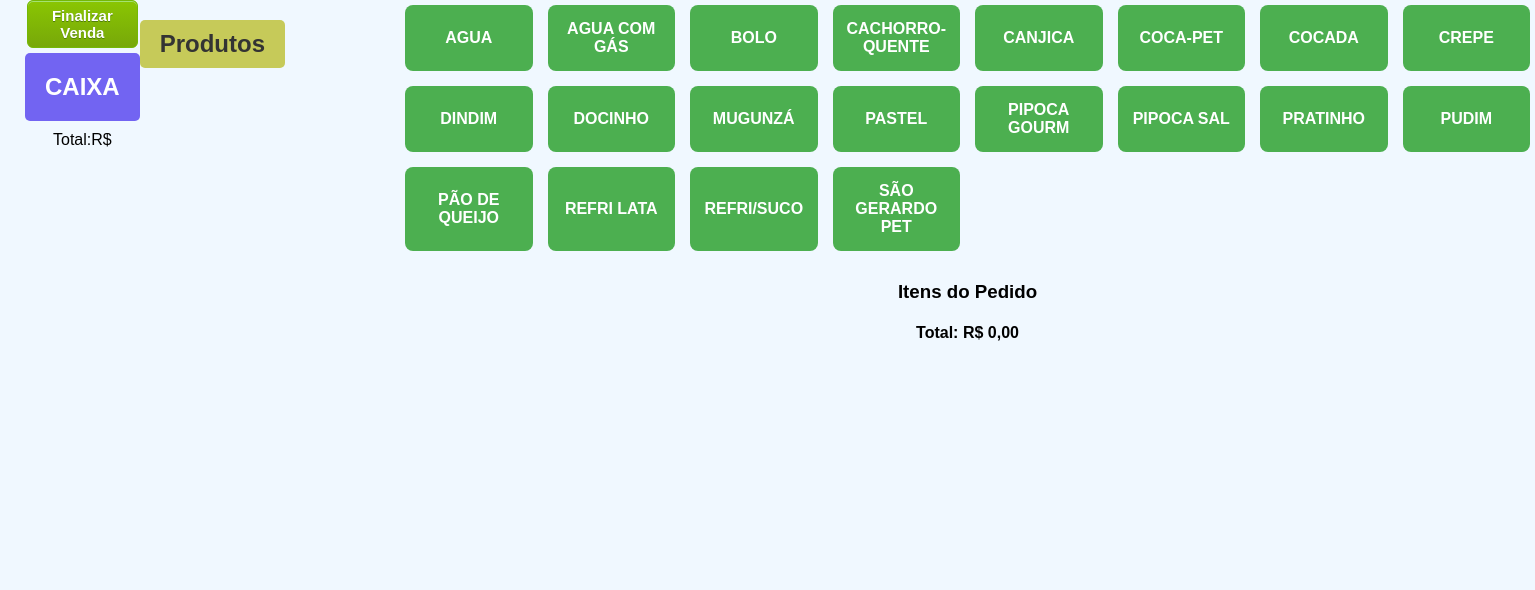
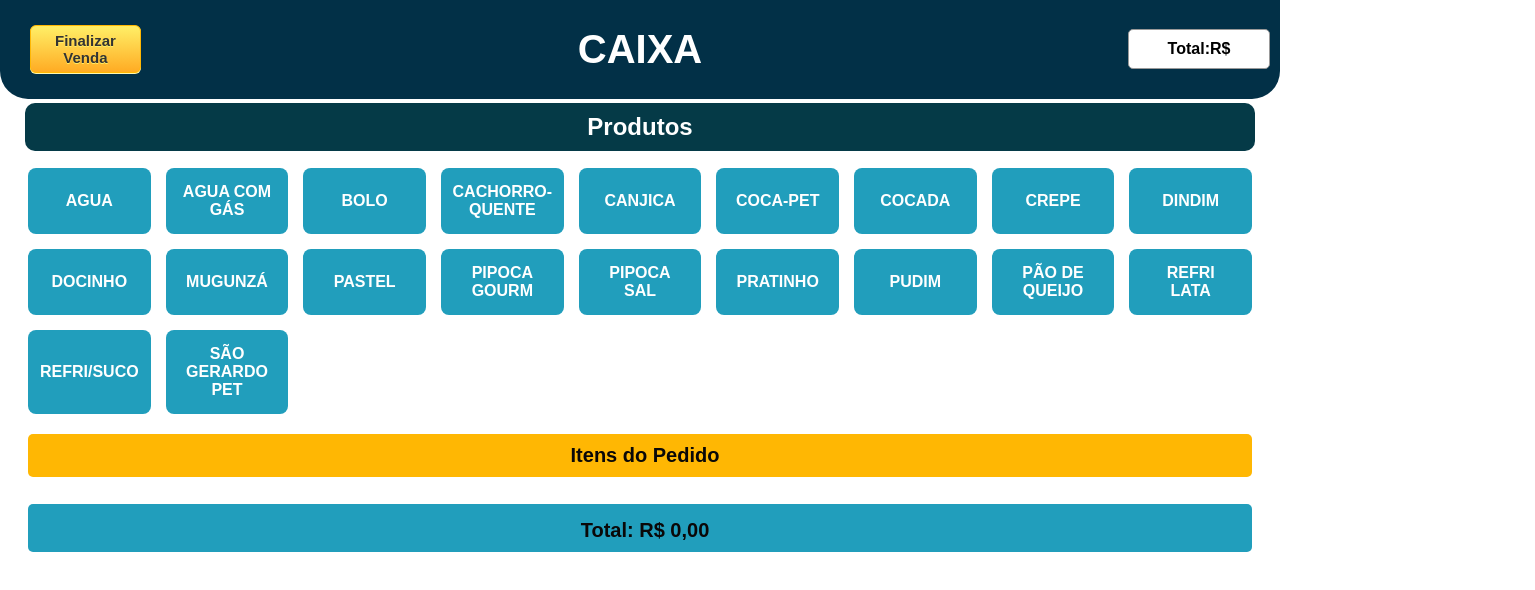
Before and after one commit to clailsonjc/vendas-app, a plain HTML site: page index.html in a window 1280 px wide. Shown: the whole page, 1535 px wide, since content can reach past the window. Drawn offline with Linux system fonts and the light colour scheme.

Commit message:
Atualização style.css
Atualização do layout

```diff
--- a/style.css
+++ b/style.css
@@ -1,36 +1,65 @@
 body {
+  font-family: Arial, sans-serif;
+  background: #ffffff;
   display: flex;
-  margin: 0px 10px 10px 25px;
-  padding: 0;
-  font-family: Arial, sans-serif;
-  background-color: #f0f8ff;
+  flex-direction: column;
+  align-items: center;
+  padding: 20px;
+}
+
+header {
+ position:fixed;
+ top: 0;
+ width: 100%;
+ background-color: #023047; /* tom roxo */
+ border-radius: 0 0 28px 28px;
+ z-index: 2;
+ padding: 0px;
+ text-align: center;
+ color: #ffffff;
+}
+
+header h1 {
+  font-size: 2.5rem;
+}
+
+h2 {
+  color: #ffffff;
+  padding: 10px;
+  font-size: 24px;
+  background-color: #053a47;
+  margin:75px 15px 10px 5px ;
+  border-radius: 10px;
+  position: fixed;
+  z-index: 2;
+  left:20px;
+  width:calc(100% - 70px);
   text-align: center;
 }
-
-h1 {
-  color: #ffffff;
-  padding: 20px;
-  font-size: 24px;
-  background-color: #7264f2;
-  margin-bottom: 10px ;
-  margin-top: 0px;
-  border-radius: 5px;
-  position: sticky;
-  top: 0;
-  z-index: 10;
-}
-h2{
-  color: #333;
-  padding: 10px 20px;
-  font-size: 24px;
-  background-color: #c6ca59;
+h3 {
+  color: #0a0808;
+  padding: 10px 10px 10px 20px;
+  text-align: center;
+  font-size: 20px;
+  background-color: #ffb703;
   margin-bottom: 5px;
   border-radius: 5px;
 }
+
+h4 {
+  color: #0a0808;
+  padding: 15px 10px 10px 20px;
+  text-align: center;
+  font-size: 20px;
+  background-color: #219ebc;
+  margin-bottom: 5px;
+  border-radius: 5px;
+}
+
 .main-content {
-  margin-left: 115px;
-  padding: 5px;
-  width: calc(100% - 120px);
+  margin-top:130px;
+  padding: 10px;
+  width: 100%;
 }
 
 .container {
@@ -38,11 +67,43 @@ h2{
   grid-template-columns: repeat(auto-fit, minmax(120px, 1fr));
   gap: 15px;
   max-width: 1800px;
-  margin: 0 auto 30px 0px;
+  margin: 0px auto 20px 0px;
+}
+
+.close-btn:hover {
+  color: #d32f2f;
+}
+#produtos-list button {
+  background-color: #f44336;
+  color: white;
+  border: none;
+  border-radius: 4px;
+  padding: 2px 8px;
+  font-size: 16px;
+  cursor: pointer;
+}
+
+#produtos-list button:hover {
+  background-color: #ec5a4c;
+}
+
+#produtos-list {
+  list-style: none;
+  padding: 0;
+  max-width: 100%;
+  margin: 0 auto;
+  text-align: left;
+}
+
+#produtos-list li {
+  background-color: #e4f05f;
+  padding: 8px 5px 5px 5px;
+  margin-bottom: 5px;
+  border-radius: 5px;
 }
 
 .box {
-  background-color: #4CAF50;
+  background-color: #219ebc;
   color: white;
   padding: 15px;
   border-radius: 8px;
@@ -61,86 +122,30 @@ h2{
 .box:hover {
   transform: scale(1.05);
 }
-
-
-#produtos-list {
-  list-style: none;
-  padding: 0;
-  max-width: 100%;
-  margin: 0 auto;
-  text-align: left;
-}
-
-#produtos-list li {
-  background-color: #cfd516;
+#box-total {
+  position: absolute;
+  top: 50%;
+  right: 10px;
+  transform: translateY(-50%);    /* distância da borda direita */
+  background-color: #ffffff;
+  color: #000000;
   padding: 10px;
-  margin-bottom: 5px;
-  border-radius: 5px;
-}
-
-.close-btn:hover {
-  color: #d32f2f;
-}
-
-.sidebar {
-  width: 100px;
-  background-color: #7264f2;
-  padding: 20px;
-  position: fixed;
-  top: 0;
-  bottom: 0;
-  left: 0;
-  border-right: 2px solid #999;
-}
-#sidebar-total {
-  background-color: #fff;
-  color: #000000;
-  padding: 20px;
-  margin-top: 10px;
   border-radius: 5px;
   font-weight: bold;
   text-align: center;
   border: 1px solid #999;
   white-space: pre-line;
-  width:65px;
+  width: 120px;
+  z-index: 5;
 }
 
 #finalizar-btn {
-
-  padding: 10px 20px;
-  margin-bottom: 5px;
-
-  box-shadow:inset 0px 1px 0px 0px #a4e271;
-	background:linear-gradient(to bottom, #89c403 5%, #77a809 100%);
-	background-color:#89c403;
-	border-radius:6px;
-	border:1px solid #74b807;
-	display:inline-block;
-	cursor:pointer;
-	color:#ffffff;
-	font-family:Arial;
-	font-size:15px;
-	font-weight:bold;
-	padding:6px 24px;
-	text-decoration:none;
-	text-shadow:0px 1px 0px #528009;
-
-
+  position: absolute;
+  left: 30px;
+  top: 50%;
+  transform: translateY(-50%);
 }
 
-#produtos-list button {
-  background-color: #f44336;
-  color: white;
-  border: none;
-  border-radius: 4px;
-  padding: 2px 8px;
-  font-size: 16px;
-  cursor: pointer;
-}
-
-#produtos-list button:hover {
-  background-color: #ec5a4c;
-}
 
 .modal {
   display: none;
@@ -162,11 +167,6 @@ h2{
   width: 300px;
   border-radius: 10px;
   text-align: center;
-}
-
-#valor-pago {
-  width: 100px;
-  margin: 10px 0;
 }
 
 .myButtonConfirm {
@@ -244,3 +244,32 @@ h2{
 	position:relative;
 	top:1px;
 }
+#valor-pago {
+  width: 100px;
+  margin: 10px 0;
+}
+
+.myButtonFinalizar {
+    box-shadow: 0px 1px 0px 0px #fff6af;
+	background:linear-gradient(to bottom, #ffec64 5%, #ffab23 100%);
+	background-color:#ffec64;
+	border-radius:6px;
+	border:1px solid #ffb703;
+	display:inline-block;
+	cursor:pointer;
+	color:#333333;
+	font-family:Arial;
+	font-size:15px;
+	font-weight:bold;
+	padding:6px 24px;
+	text-decoration:none;
+	text-shadow:0px 1px 0px #ffee66;
+}
+.myButtonFinalizar:hover {
+    background:linear-gradient(to bottom, #ffab23 5%, #ffec64 100%);
+	background-color:#ffab23;
+}
+.myButtonFinalizar:active {
+	position:relative;
+	top:1px;
+}
```
